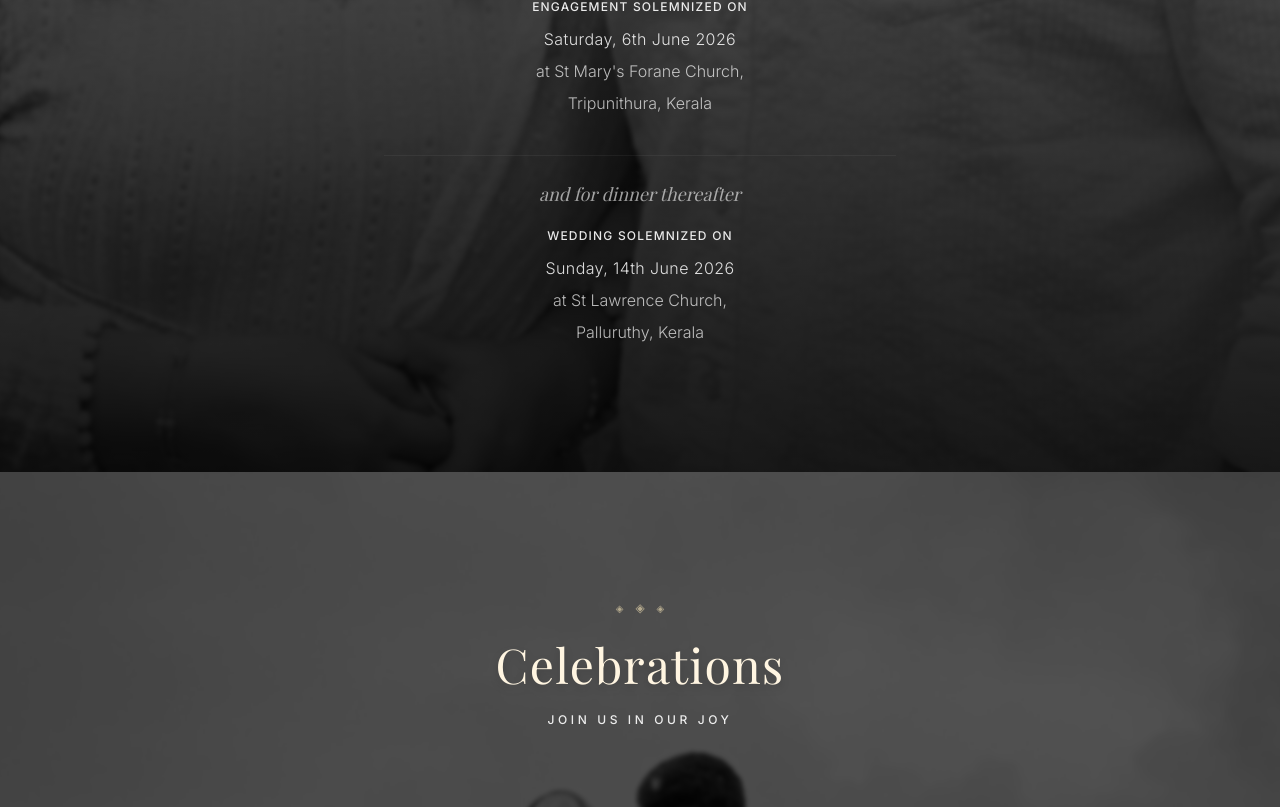
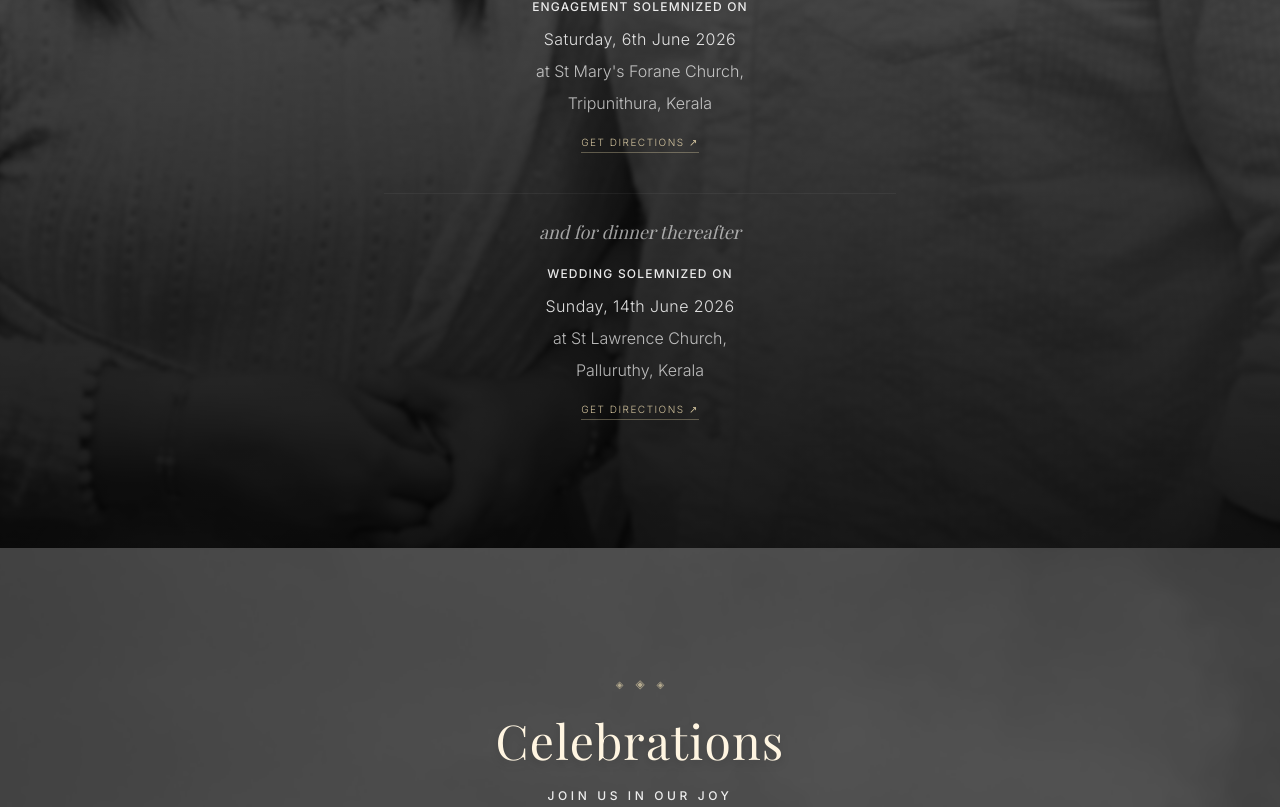
Before and after one commit to Aravindharii/wedding, a Next.js app: page / in a window 1280 px wide. Shown: the part 1193-2000 px from the top of the page. Built offline with nearby package versions, Linux system fonts and the light colour scheme; a web font is replaced by a local one.

Commit message:
church location

```diff
--- a/src/components/invitation/HeroSection.tsx
+++ b/src/components/invitation/HeroSection.tsx
@@ -192,6 +192,14 @@ export default function HeroSection({
               <p className="text-white/85 tracking-wide">Saturday, 6th June 2026</p>
               <p className="text-white/70">at St Mary's Forane Church,</p>
               <p className="text-white/70">Tripunithura, Kerala</p>
+              <a
+                href="https://maps.google.com/?q=St+Marys+Forane+Church+Tripunithura"
+                target="_blank"
+                rel="noopener noreferrer"
+                className="mt-3 inline-block text-[#FCEABB]/80 hover:text-[#FFF5E1] transition-colors text-[10px] tracking-[0.15em] uppercase border-b border-[#FCEABB]/30 hover:border-[#FFF5E1]/60 pb-0.5"
+              >
+                Get Directions ↗
+              </a>
             </div>
             <div className="space-y-2 pt-6 border-t border-white/5">
               <p className="text-white/60 italic mb-5 font-serif text-lg">and for dinner thereafter</p>
@@ -199,6 +207,14 @@ export default function HeroSection({
               <p className="text-white/85 tracking-wide">Sunday, 14th June 2026</p>
               <p className="text-white/70">at St Lawrence Church,</p>
               <p className="text-white/70">Palluruthy, Kerala</p>
+              <a
+                href="https://maps.google.com/?q=St+Lawrence+Church+Palluruthy"
+                target="_blank"
+                rel="noopener noreferrer"
+                className="mt-3 inline-block text-[#FCEABB]/80 hover:text-[#FFF5E1] transition-colors text-[10px] tracking-[0.15em] uppercase border-b border-[#FCEABB]/30 hover:border-[#FFF5E1]/60 pb-0.5"
+              >
+                Get Directions ↗
+              </a>
             </div>
           </div>
         )}
```
